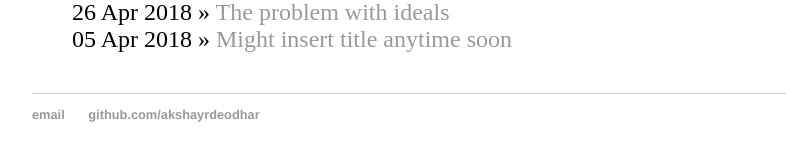
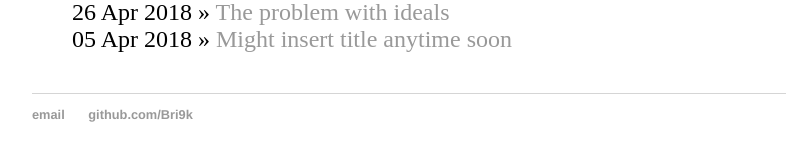
Before and after one commit to akshayrdeodhar/akshayrdeodhar.github.io, a Jekyll site: the page built from blog/index.html, in a window 1280 px wide. Shown: the part 488-649 px from the top of the page, without its empty margins (160-946 px from the left). Built offline with Jekyll 4.4.1, drawn with Linux system fonts in a browser that asks for light colours.

Commit message:
rollback

```diff
--- a/_layouts/default.html
+++ b/_layouts/default.html
@@ -22,7 +22,7 @@
 <footer>
 <ul>
 <li><a href="mailto:akshay42@protonmail.com">email</a></li>
-<li><a href="https://github.com/akshayrdeodhar">github.com/akshayrdeodhar</a></li>
+<li><a href="https://github.com/Bri9k">github.com/Bri9k</a></li>
 </ul>
 </footer>
 </body>
```
